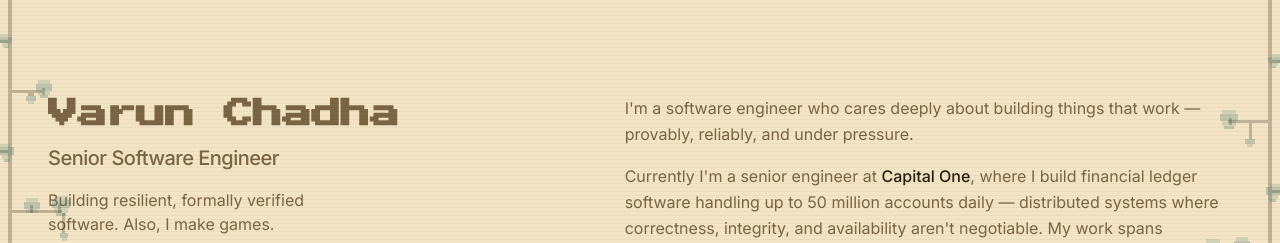
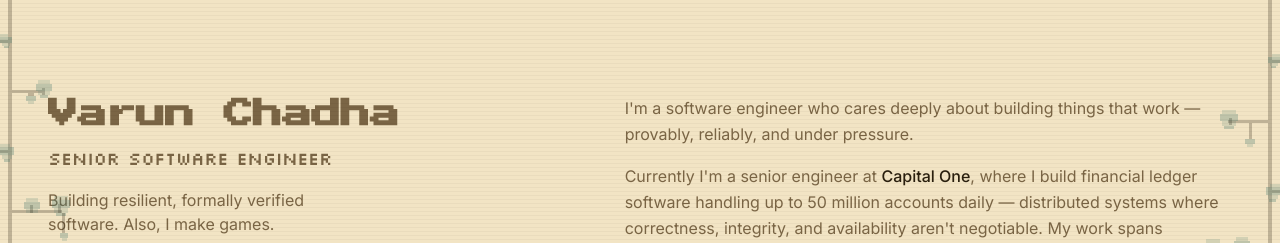
Before and after one commit to vchadha/portfolio, a Next.js app: page / in a window 1280 px wide. Shown: the top 243 px of the page. Built offline with nearby package versions, Linux system fonts and the light colour scheme.

Commit message:
Use pixel font for role

```diff
--- a/src/components/layout/ProfileAside.tsx
+++ b/src/components/layout/ProfileAside.tsx
@@ -114,7 +114,12 @@ export default function ProfileAside() {
         </h1>
 
         {/* Role */}
-        <h2 className="mt-3 text-lg font-medium tracking-tight text-[--text-primary] sm:text-xl">
+        <h2
+          className="mt-3 text-base tracking-tight text-[--text-muted] sm:text-lg"
+          style={{
+            fontFamily: "var(--font-silkscreen)",
+          }}
+        >
           {profile.role}
         </h2>
 
```
